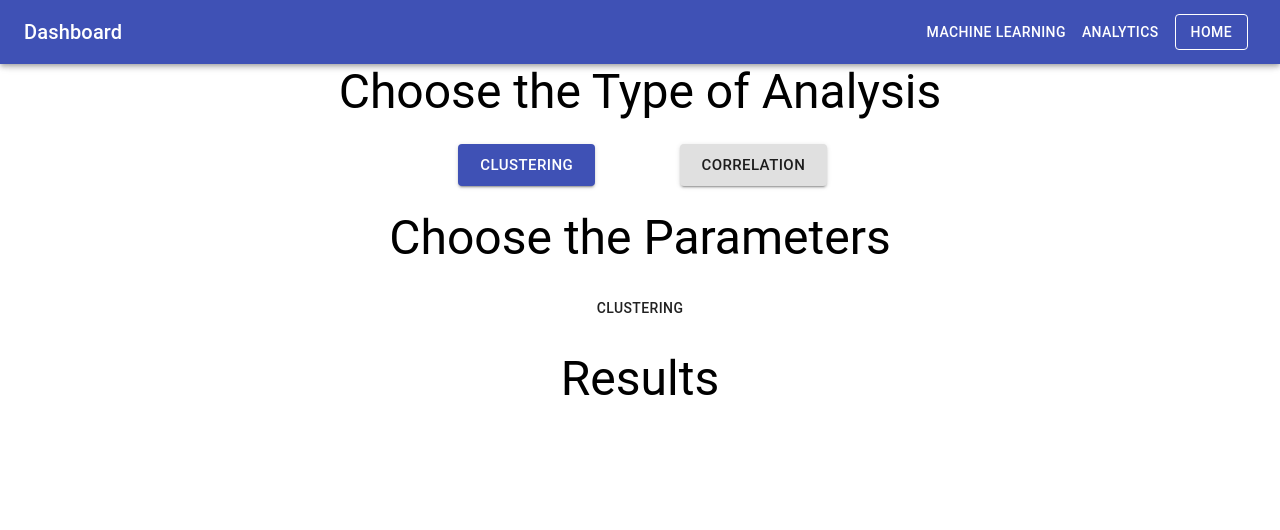
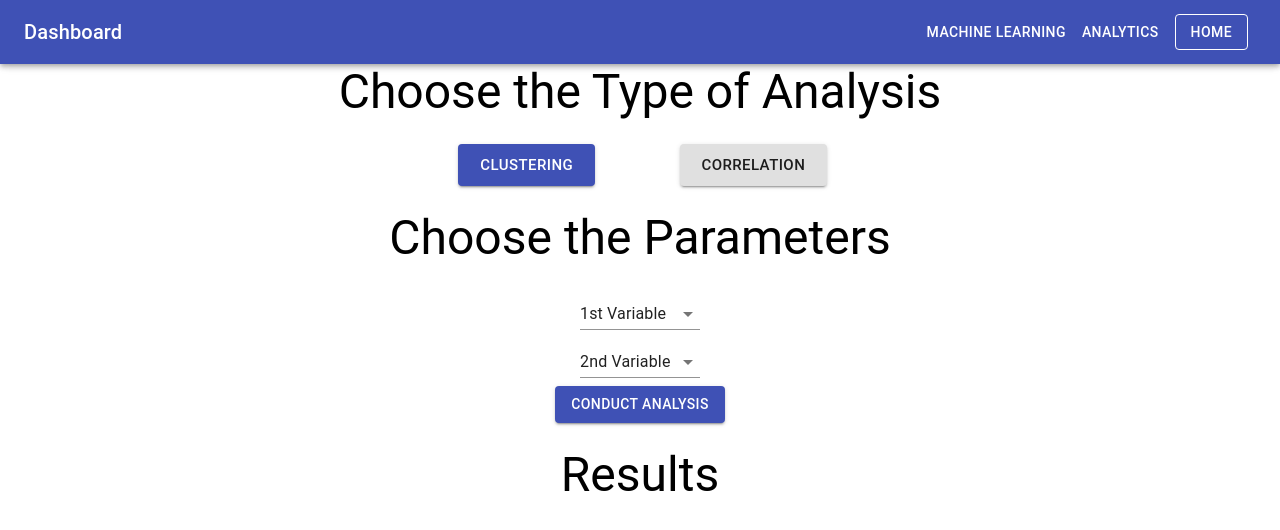
Before and after one commit to sarahchaaaaa/CarexTechAI, a React (Create React App) app: page /Analytics in a window 1280 px wide. Both pictures are taken after a click on the button "CLUSTERING". Shown: the top 530 px of the page. Built offline with nearby package versions, Linux system fonts and the light colour scheme; a web font is replaced by a local one.

Commit message:
Analytics: Variable Selection
Changes:
- Added dropdowns
- Added param1 & param2
- Added parameters
- Added non-functional button for Conduct Analysis

```diff
--- a/src/Analytics.js
+++ b/src/Analytics.js
@@ -27,13 +27,36 @@ class Analytics extends Component {
   constructor(props) {
     super(props)
     this.state = {
-      type: ''
+      parameters: [
+        'activity balance',
+        'activity count',
+        'age',
+        'gender',
+        'medication',
+        'mood',
+        'fall',
+      ],
+      type: '',
+      param1: '',
+      param2: '',
     }
   }
 
   setType(newType) {
     this.setState({
       type: newType,
+    })
+  }
+
+  setParam1(newParam) {
+    this.setState({
+      param1: newParam
+    })
+  }
+
+  setParam2(newParam) {
+    this.setState({
+      param2: newParam
     })
   }
 
@@ -73,8 +96,12 @@ class Analytics extends Component {
           </SubGrid>
 
           {/* Second Row */}
-          <Title text='Choose the Parameters' />
           <ParameterGrid
+            param1={this.state.param1}
+            param2={this.state.param2}
+            setParam1={(newParam) => this.setParam1(newParam)}
+            setParam2={(newParam) => this.setParam2(newParam)}
+            parameters={this.state.parameters}
             type={this.state.type}
           />
 
--- /dev/null
+++ b/src/analytics/parameter/ParameterDropdown.js
@@ -0,0 +1,34 @@
+import React, { Component } from 'react'
+import { makeStyles, withStyles } from '@material-ui/core/styles'
+
+import InputLabel from '@material-ui/core/InputLabel'
+import MenuItem from '@material-ui/core/MenuItem'
+import Select from '@material-ui/core/Select'
+
+const useStyles = makeStyles(theme => ({
+  formControl: {
+    margin: theme.spacing(1),
+    minWidth: 120,
+  }
+}))
+
+const ParameterDropdown = (props) => {
+  const classes = useStyles()
+
+  return (
+    <React.Fragment>
+      <Select value={props.value} displayEmpty labelid={props.id} onChange={props.onChange}>
+        <MenuItem value='' disabled>
+          {props.id}
+        </MenuItem>
+        {props.parameters.map(parameter => <MenuItem
+          key={parameter}
+          value={parameter}>
+            {parameter}
+        </MenuItem>)}
+      </Select>
+    </React.Fragment>
+  )
+}
+
+export default ParameterDropdown
--- a/src/analytics/parameter/ParameterGrid.js
+++ b/src/analytics/parameter/ParameterGrid.js
@@ -2,23 +2,61 @@ import React, { Component } from 'react'
 import { makeStyles, withStyles } from '@material-ui/core/styles'
 
 import Button from '@material-ui/core/Button'
+import FormControl from '@material-ui/core/FormControl'
+import InputLabel from '@material-ui/core/InputLabel'
+import MenuItem from '@material-ui/core/MenuItem'
+import Select from '@material-ui/core/Select'
 
+import ParameterDropdown from './ParameterDropdown'
 import SubGrid from '../SubGrid'
+import Title from '../Title'
 
 
+const useStyles = makeStyles(theme => ({
+  formControl: {
+    margin: theme.spacing(1),
+    minWidth: 120,
+  }
+}))
+
 const ParameterGrid = (props) => {
-  var component = <Button>Blah</Button>
+  const classes = useStyles()
 
-  /* Change Inner Component Based on Type of Analysis */
-  if( props.type === 'clustering' ){
-    component = <Button>Clustering</Button>
-  } else if( props.type === 'correlation' ){
-    component = <Button>Correlation</Button>
+  //   var component = <Button>Blah</Button>
+  //
+  //   /* Change Inner Component Based on Type of Analysis */
+  //   if( props.type === 'clustering' ){
+  //     component = props.parameters.map(
+  //       parameter => <Button key={parameter}>{parameter}</Button>
+  //     )
+  //   } else if( props.type === 'correlation' ){
+  //     component = <Button>Correlation</Button>
+  //   }
+  var component = <React.Fragment></React.Fragment>
+  if( props.type !== "" ){
+    component =
+      <React.Fragment>
+        <Title text='Choose the Parameters' />
+        <SubGrid direction='column'>
+          <FormControl className={classes.formControl}>
+            <ParameterDropdown id='1st Variable' parameters={props.parameters}
+              onChange={(event) => props.setParam1(event.target.value)}
+              value={props.param1}/>
+          </FormControl>
+          <FormControl className={classes.formControl}>
+            <ParameterDropdown id='2nd Variable' parameters={props.parameters}
+              onChange={(event) => props.setParam2(event.target.value)}
+              value={props.param2}/>
+          </FormControl>
+          <Button color='primary' variant='contained'>
+            Conduct Analysis
+          </Button>
+        </SubGrid>
+      </React.Fragment>
   }
+
   return (
-    <SubGrid>
-      {component}
-    </SubGrid>
+    component
   )
 }
 
```
